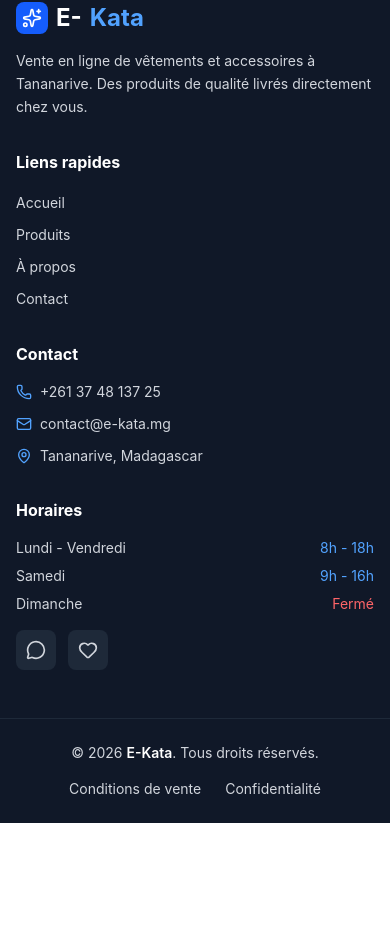
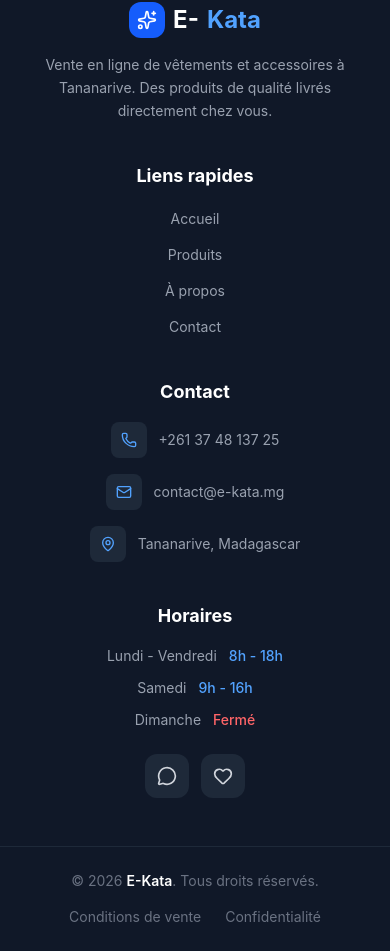
Before and after one commit to Alpha2630/E-kata_project, a React (Vite) app: page /contact in a window 390 px wide. Shown: the part 1869-2820 px from the top of the page. Before the commit the page ends 2692 px from the top, so only its background shows below. Built offline with nearby package versions, Linux system fonts and the light colour scheme.

Commit message:
feat: enhance shop page with better mobile UX, search clear button and centered header

```diff
--- a/src/components/Footer.tsx
+++ b/src/components/Footer.tsx
@@ -6,83 +6,89 @@ const Footer = () => {
 
   return (
     <footer className="bg-gray-900 text-gray-300">
-      <div className="container mx-auto px-4 py-12">
-        <div className="grid grid-cols-1 md:grid-cols-2 lg:grid-cols-4 gap-8">
+      <div className="container mx-auto px-4 md:px-8 lg:px-16 py-12 md:py-16">
+        <div className="grid grid-cols-1 sm:grid-cols-2 lg:grid-cols-4 gap-10 md:gap-12">
           {/* Brand */}
-          <div>
-            <Link to="/" className="flex items-center gap-2 font-bold text-2xl text-white mb-4">
-              <div className="w-8 h-8 bg-blue-600 rounded-lg flex items-center justify-center">
+          <div className="text-center sm:text-left">
+            <Link to="/" className="flex items-center justify-center sm:justify-start gap-2 font-bold text-2xl text-white mb-4">
+              <div className="w-9 h-9 bg-blue-600 rounded-xl flex items-center justify-center">
                 <Sparkles className="w-5 h-5 text-white" />
               </div>
               E-<span className="text-blue-400">Kata</span>
             </Link>
-            <p className="text-sm leading-relaxed">
+            <p className="text-sm leading-relaxed text-gray-400 max-w-xs mx-auto sm:mx-0">
               Vente en ligne de vêtements et accessoires à Tananarive. Des produits de qualité livrés directement chez vous.
             </p>
           </div>
 
           {/* Quick Links */}
-          <div>
-            <h3 className="font-bold text-white mb-4">Liens rapides</h3>
-            <ul className="space-y-2">
+          <div className="text-center sm:text-left">
+            <h3 className="font-bold text-white mb-4 text-lg">Liens rapides</h3>
+            <ul className="space-y-3">
               <li>
-                <Link to="/" className="text-sm hover:text-blue-400 transition-colors">Accueil</Link>
+                <Link to="/" className="text-sm text-gray-400 hover:text-blue-400 transition-colors">Accueil</Link>
               </li>
               <li>
-                <Link to="/shop" className="text-sm hover:text-blue-400 transition-colors">Produits</Link>
+                <Link to="/shop" className="text-sm text-gray-400 hover:text-blue-400 transition-colors">Produits</Link>
               </li>
               <li>
-                <Link to="/about" className="text-sm hover:text-blue-400 transition-colors">À propos</Link>
+                <Link to="/about" className="text-sm text-gray-400 hover:text-blue-400 transition-colors">À propos</Link>
               </li>
               <li>
-                <Link to="/contact" className="text-sm hover:text-blue-400 transition-colors">Contact</Link>
+                <Link to="/contact" className="text-sm text-gray-400 hover:text-blue-400 transition-colors">Contact</Link>
               </li>
             </ul>
           </div>
 
           {/* Contact Info */}
-          <div>
-            <h3 className="font-bold text-white mb-4">Contact</h3>
-            <ul className="space-y-3">
-              <li className="flex items-center gap-2 text-sm">
-                <Phone className="w-4 h-4 text-blue-400 flex-shrink-0" />
-                <span>+261 37 48 137 25</span>
+          <div className="text-center sm:text-left">
+            <h3 className="font-bold text-white mb-4 text-lg">Contact</h3>
+            <ul className="space-y-4">
+              <li className="flex items-center justify-center sm:justify-start gap-3 text-sm">
+                <div className="w-9 h-9 bg-gray-800 rounded-lg flex items-center justify-center flex-shrink-0">
+                  <Phone className="w-4 h-4 text-blue-400" />
+                </div>
+                <span className="text-gray-400">+261 37 48 137 25</span>
               </li>
-              <li className="flex items-center gap-2 text-sm">
-                <Mail className="w-4 h-4 text-blue-400 flex-shrink-0" />
-                <span>contact@e-kata.mg</span>
+              <li className="flex items-center justify-center sm:justify-start gap-3 text-sm">
+                <div className="w-9 h-9 bg-gray-800 rounded-lg flex items-center justify-center flex-shrink-0">
+                  <Mail className="w-4 h-4 text-blue-400" />
+                </div>
+                <span className="text-gray-400">contact@e-kata.mg</span>
               </li>
-              <li className="flex items-center gap-2 text-sm">
-                <MapPin className="w-4 h-4 text-blue-400 flex-shrink-0" />
-                <span>Tananarive, Madagascar</span>
+              <li className="flex items-center justify-center sm:justify-start gap-3 text-sm">
+                <div className="w-9 h-9 bg-gray-800 rounded-lg flex items-center justify-center flex-shrink-0">
+                  <MapPin className="w-4 h-4 text-blue-400" />
+                </div>
+                <span className="text-gray-400">Tananarive, Madagascar</span>
               </li>
             </ul>
           </div>
 
           {/* Hours & Social */}
-          <div>
-            <h3 className="font-bold text-white mb-4">Horaires</h3>
-            <ul className="space-y-2 text-sm">
-              <li className="flex justify-between">
-                <span>Lundi - Vendredi</span>
-                <span className="text-blue-400">8h - 18h</span>
+          <div className="text-center sm:text-left">
+            <h3 className="font-bold text-white mb-4 text-lg">Horaires</h3>
+            <ul className="space-y-3 text-sm">
+              <li className="flex items-center justify-center sm:justify-start gap-3">
+                <span className="text-gray-400">Lundi - Vendredi</span>
+                <span className="text-blue-400 font-medium">8h - 18h</span>
               </li>
-              <li className="flex justify-between">
-                <span>Samedi</span>
-                <span className="text-blue-400">9h - 16h</span>
+              <li className="flex items-center justify-center sm:justify-start gap-3">
+                <span className="text-gray-400">Samedi</span>
+                <span className="text-blue-400 font-medium">9h - 16h</span>
               </li>
-              <li className="flex justify-between">
-                <span>Dimanche</span>
-                <span className="text-red-400">Fermé</span>
+              <li className="flex items-center justify-center sm:justify-start gap-3">
+                <span className="text-gray-400">Dimanche</span>
+                <span className="text-red-400 font-medium">Fermé</span>
               </li>
             </ul>
 
-            <div className="flex gap-3 mt-4">
+            <div className="flex items-center justify-center sm:justify-start gap-3 mt-6">
               <a
                 href="https://wa.me/261374813725"
                 target="_blank"
                 rel="noopener noreferrer"
-                className="w-10 h-10 bg-gray-800 hover:bg-green-600 rounded-lg flex items-center justify-center transition-colors"
+                className="w-11 h-11 bg-gray-800 hover:bg-green-600 rounded-xl flex items-center justify-center transition-all hover:scale-110"
                 title="WhatsApp"
               >
                 <MessageCircle className="w-5 h-5" />
@@ -91,7 +97,7 @@ const Footer = () => {
                 href="https://facebook.com"
                 target="_blank"
                 rel="noopener noreferrer"
-                className="w-10 h-10 bg-gray-800 hover:bg-blue-600 rounded-lg flex items-center justify-center transition-colors"
+                className="w-11 h-11 bg-gray-800 hover:bg-blue-600 rounded-xl flex items-center justify-center transition-all hover:scale-110"
                 title="Facebook"
               >
                 <Heart className="w-5 h-5" />
@@ -101,14 +107,15 @@ const Footer = () => {
         </div>
       </div>
 
+      {/* Bottom Bar */}
       <div className="border-t border-gray-800">
-        <div className="container mx-auto px-4 py-6 flex flex-col md:flex-row items-center justify-between gap-4">
-          <p className="text-sm text-center md:text-left">
+        <div className="container mx-auto px-4 md:px-8 lg:px-16 py-6 flex flex-col sm:flex-row items-center justify-between gap-4">
+          <p className="text-sm text-gray-500 text-center sm:text-left">
             © {currentYear} <span className="text-white font-semibold">E-Kata</span>. Tous droits réservés.
           </p>
           <div className="flex gap-6 text-sm">
-            <a href="#" className="hover:text-blue-400 transition-colors">Conditions de vente</a>
-            <a href="#" className="hover:text-blue-400 transition-colors">Confidentialité</a>
+            <a href="#" className="text-gray-500 hover:text-blue-400 transition-colors">Conditions de vente</a>
+            <a href="#" className="text-gray-500 hover:text-blue-400 transition-colors">Confidentialité</a>
           </div>
         </div>
       </div>
```
Also changed, not shown: src/pages/Shop.tsx (+48 -21 lines).
